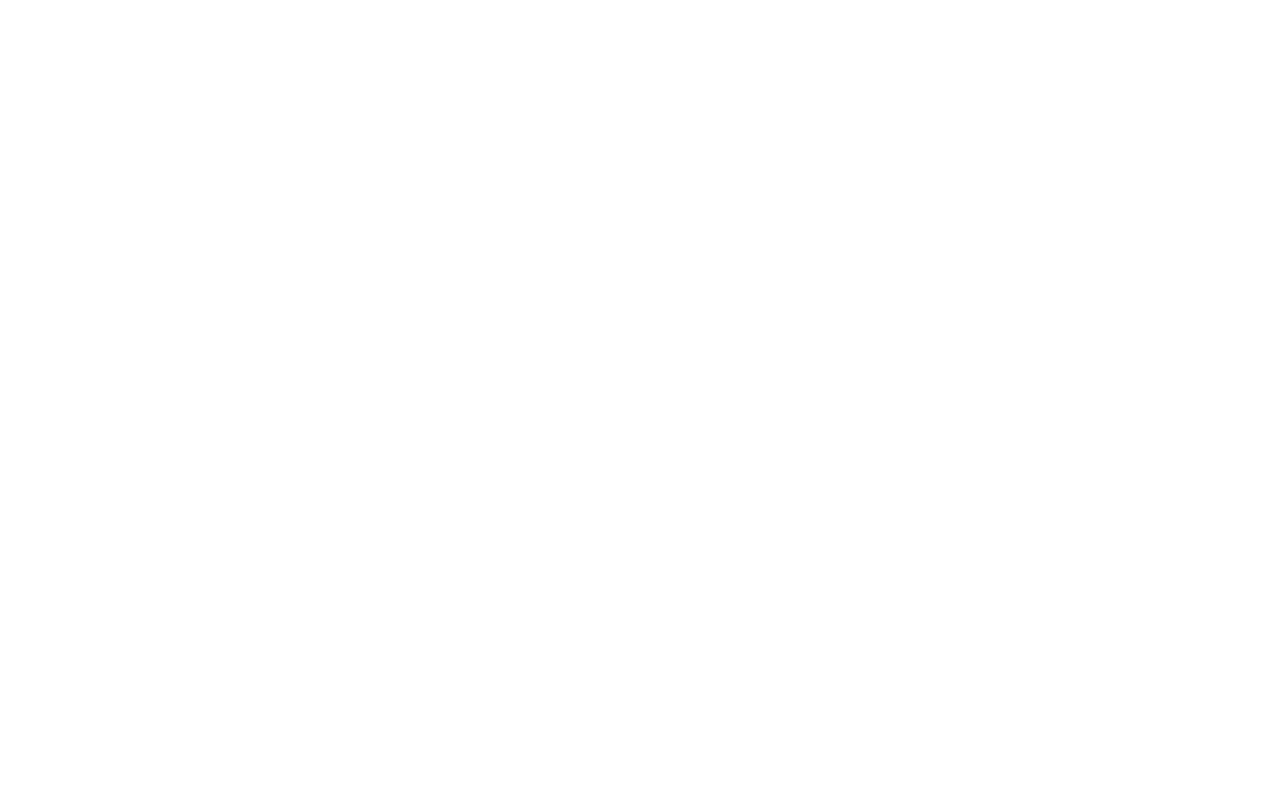
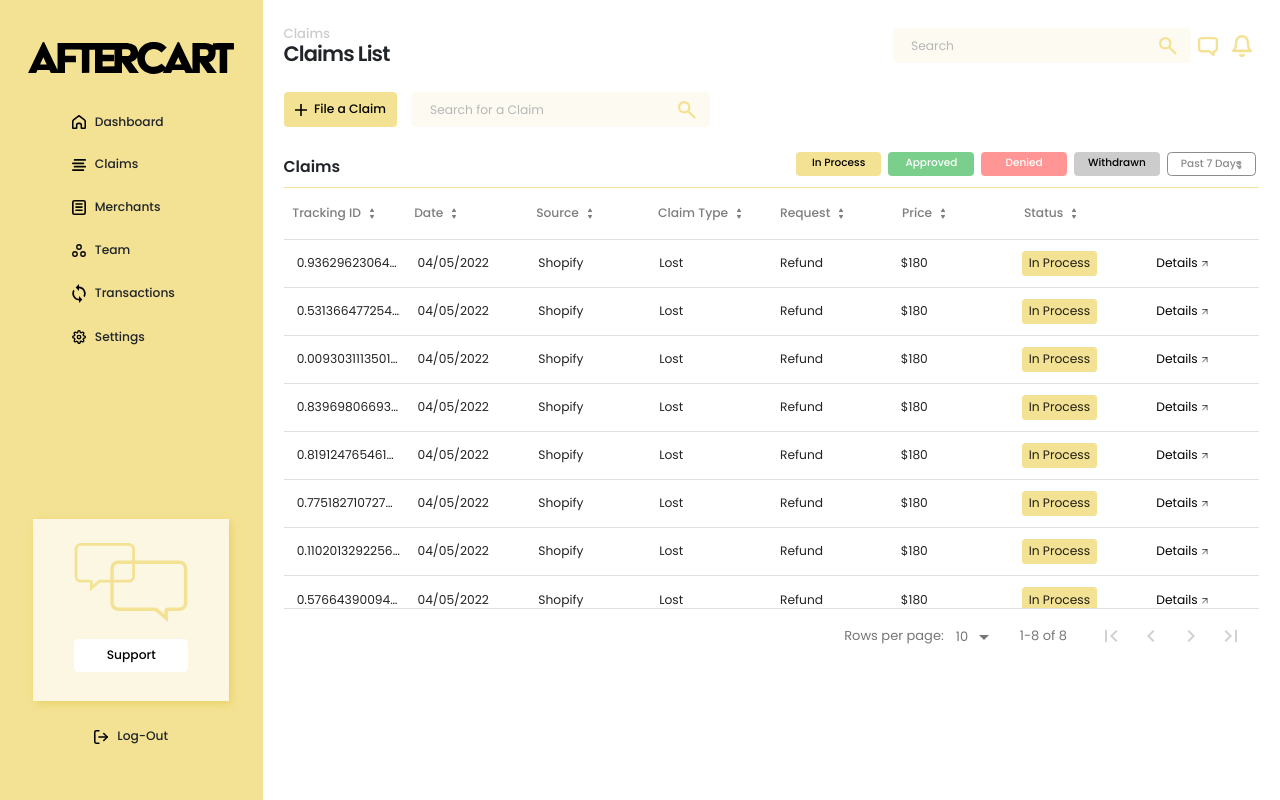
Before and after one commit to rdhassan/aftercard, a React (Vite) app: page /admin-claim in a window 1280 px wide. Before the commit this address had no page. Built offline with nearby package versions, Linux system fonts and the light colour scheme.

Commit message:
admin claim page

```diff
--- a/src/App.scss
+++ b/src/App.scss
@@ -7,7 +7,7 @@
   "red": #dc3545,
   "orange": #fd7e14,
   "yellow": #ffc107,
-  "green": #28a745,
+  "green": #79CF8B,
   "teal": #20c997,
   "cyan": #17a2b8,
   "white": #fff,
@@ -22,7 +22,8 @@
   "dark": #343a40,
   "black": #000000,
   "assign": #CCCCCC,
-  "approve": #575757
+  "approve": #575757,
+  "light-red": #FF9595,
  );
 
 @function theme-color($key: "primary") {
--- a/src/component/data-table/index.jsx
+++ b/src/component/data-table/index.jsx
@@ -146,10 +146,10 @@
       },
   },
 };
-const CustomDataTable = () => {
+const CustomDataTable = ({height}) => {
   return (
     <div className="AftercardCustomTable">
-      <DataTable columns={columns} data={data} pagination responsive fixedHeader fixedHeaderScrollHeight="400px"/>
+      <DataTable columns={columns} data={data} pagination responsive fixedHeader fixedHeaderScrollHeight={height}/>
     </div>
   )
 }
--- a/src/component/data-table/index.scss
+++ b/src/component/data-table/index.scss
@@ -1,5 +1,25 @@
 .AftercardCustomTable {
   max-width: calc(100vw - 3.125rem);
+  .nauIv {
+    /* width */
+    &::-webkit-scrollbar {
+      width: 0.3125rem;
+      height: 0.3125rem;
+      border-radius: 0.625rem;
+    }
+
+    /* Track */
+    &::-webkit-scrollbar-track {
+      background: #F6F6F6;
+    }
+
+    /* Handle */
+    &::-webkit-scrollbar-thumb {
+      background: #F8EDAF;
+      border-radius: 0.625rem;
+    }
+  }
+
   .detail {
     color: #000;
     display: block;
--- a/src/component/sidebar/index.scss
+++ b/src/component/sidebar/index.scss
@@ -2,10 +2,16 @@
 
 .toggle-sidebar {
   .top {
-    display: flex;
-    flex-direction: column;
-    justify-content: center;
-    align-items: center;
+    .navbar-brand {
+      width: 100%;
+      text-align: center;
+      display: block;
+      padding: 0;
+      img {
+        display: inline-block;
+        min-width: 12.5rem;
+      }
+    }
   }
   input {
     display: none;
@@ -36,8 +42,8 @@
       .support {
         background-color: #ffffffbd;
         box-shadow: 0.1875rem 0.1875rem 0.625rem #E2C750B2;
-        min-width: 14.75rem;
-        min-height: 14.125rem;
+        min-width: 14rem;
+        min-height: 13rem;
         display: flex;
         flex-direction: column;
         align-items: center;
--- /dev/null
+++ b/src/pages/admin-claim/index.jsx
@@ -0,0 +1,55 @@
+import { Col, Dropdown, DropdownButton, Row, Button, Form, FormControl } from 'react-bootstrap';
+import ContentHeader from '../../component/content-header';
+import SideBar from '../../component/sidebar';
+import './index.scss';
+import CustomDataTable from '../../component/data-table';
+import Pluse from '../../assets/pluse.svg'
+
+const AdminClaimDashboard = () => {
+
+  return (
+    <div className='dashbordpage h-100vh merchant-dash2 admin'>
+      <SideBar />
+      <div className='content p-4'>
+        <ContentHeader heading="Claims List" subheading="Claims" />
+        <div className='inner-content'>
+          <div className='claim-head d-inline-flex py-4'>
+            <Button className='d-inline-flex align-items-center'><img src={Pluse} width="12px" className='me-2 d-none d-md-inline-block' /> File a Claim</Button>
+            <Form className="d-flex flex-column ms-3 seach-blk">
+              <FormControl
+                type="search"
+                placeholder="Search for a Claim"
+                className="me-2"
+                aria-label="Search"
+              />
+            </Form>
+          </div>
+          <Row>
+            <Col lg={12}>
+              <h2 className='d-flex align-items-center justify-content-between heading mb-0 flex-wrap py-0'>
+                <span>Claims</span>
+                <div className='actionBtns my-2 mt-lg-0 post-day-dropdown d-flex align-items-center flex-wrap'>
+                  <Button variant="primary" className="m-1">In Process</Button>
+                  <Button variant="green text-white" className="m-1">Approved</Button>
+                  <Button variant="light-red text-white" className="m-1">Denied</Button>
+                  <Button variant="assign" className="m-1">Withdrawn</Button>
+                  <DropdownButton className='m-1' align="end" id="dropdown-item-button" title="Past 7 Days">
+                    <Dropdown.Item as="button">Past Month</Dropdown.Item>
+                    <Dropdown.Item as="button">Past 3 Month</Dropdown.Item>
+                    <Dropdown.Item as="button">Past Year</Dropdown.Item>
+                    <Dropdown.Item as="button">All time</Dropdown.Item>
+                    <Dropdown.Item as="button">Custom</Dropdown.Item>
+                  </DropdownButton>
+                </div>
+              </h2>
+              <CustomDataTable height="30rem" />
+            </Col>
+          </Row>
+
+        </div>
+      </div>
+    </div>
+  )
+}
+
+export default AdminClaimDashboard;
--- /dev/null
+++ b/src/pages/admin-claim/index.scss
@@ -0,0 +1,16 @@
+.merchant-dash2 {
+  .actionBtns {
+    .btn {
+      font-size: 0.75rem !important;
+      line-height: 0.75rem !important;
+      min-width: 6.125rem;
+      height: 1.75rem !important;
+      padding-top: 0.3125rem !important;
+    }
+    .dropdown-toggle {
+      min-width: 148px !important;
+      color: #000 !important;
+      border-color: #F4E294 !important;
+    }
+  }
+}
--- a/src/pages/index.jsx
+++ b/src/pages/index.jsx
@@ -1,5 +1,6 @@
 import { BrowserRouter, Route, Routes } from "react-router-dom";
 import Admin from "./admin";
+import AdminClaimDashboard from "./admin-claim";
 import Dashboard from "./homepage/dashboard";
 import Login from "./login/login";
 import MainMerchantDashboard from "./merchant-dashboard";
@@ -24,6 +25,7 @@
         <Route path='/signup' element={<SignUp />} />
         <Route path='/merchant-setting' element={<MerchantSettingPage />} />
         <Route path='/merchant-dashboard' element={<MainMerchantDashboard />} />
+        <Route path='/admin-claim' element={<AdminClaimDashboard />} />
       </Routes>
     </BrowserRouter>
   )
--- a/src/pages/merchant-dashboard/index.jsx
+++ b/src/pages/merchant-dashboard/index.jsx
@@ -61,7 +61,7 @@
           <Row>
             <Col lg={10} md={9}>
               <h2 className='d-flex align-items-center justify-content-between heading mb-0'>Recent Claims</h2>
-              <CustomDataTable />
+              <CustomDataTable height="400px" />
             </Col>
             <Col lg={2} md={3} className='analytics-blk ps-0'>
               <h2 className='d-flex align-items-center justify-content-between heading border-0'>Analytics</h2>
```
Also changed, not shown: src/assets/pluse.svg (added).
